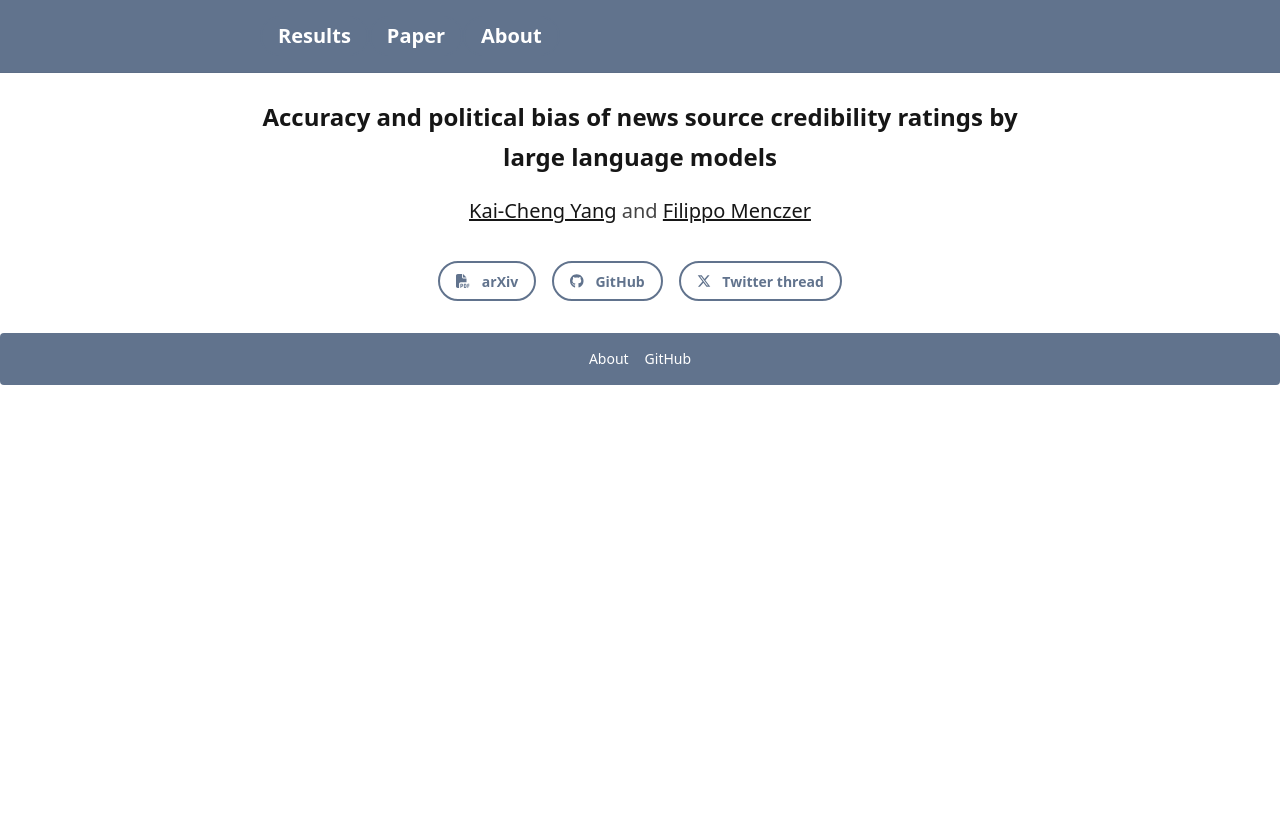
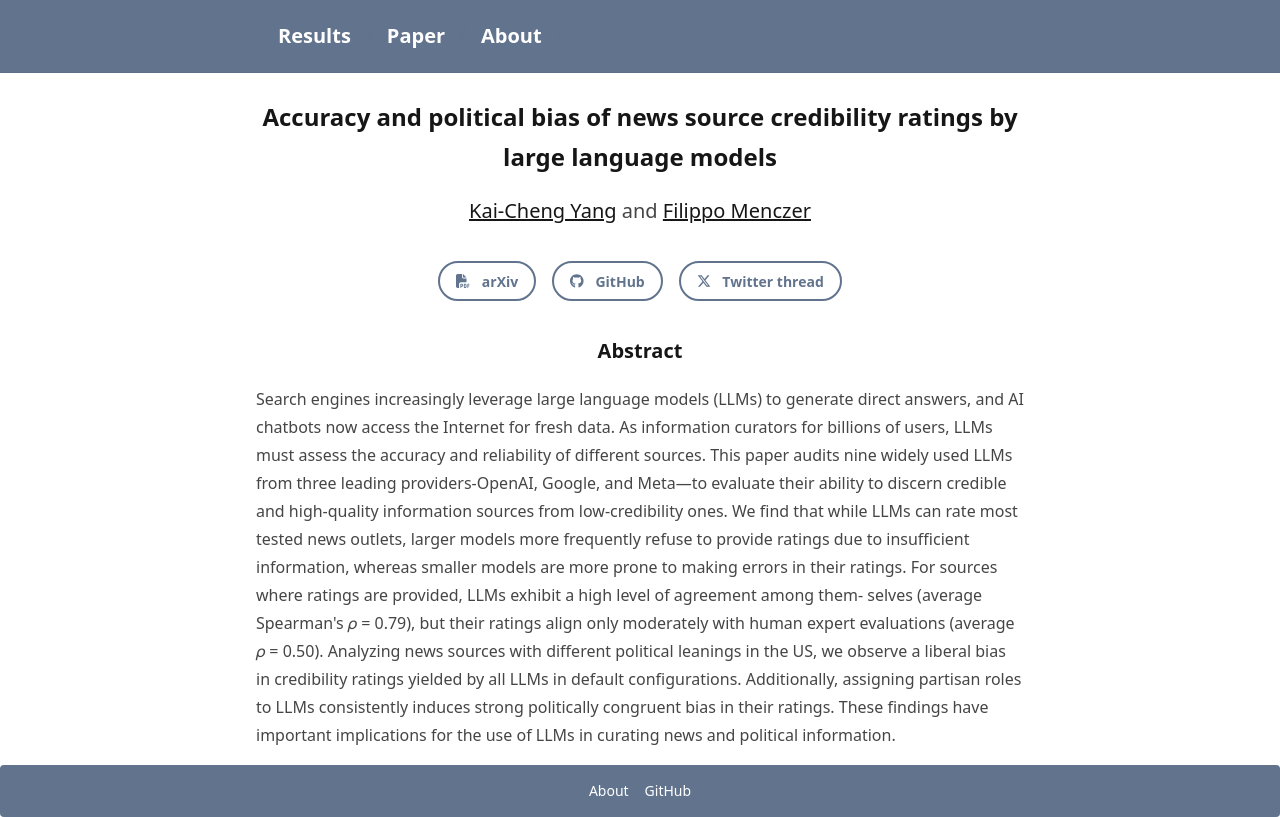
Before and after one commit to yang3kc/llm_domain_classification, a Vue app in the folder frontend/: page /paper-rating in a window 1280 px wide. Built offline with nearby package versions, Linux system fonts and the light colour scheme.

Commit message:
✨ feat(view): add title, authors, and abstract to PaperRatingView

```diff
--- a/frontend/src/views/PaperRatingView.vue
+++ b/frontend/src/views/PaperRatingView.vue
@@ -7,10 +7,13 @@ import Footer from '@/components/Footer.vue'
   <div>
     <NavBar />
     <div class="container mx-auto">
+      <!-- title  -->
       <div class="prose-h1 prose-2xl prose-slate text-center font-bold mt-6">Accuracy and political bias of news source credibility ratings by large language models</div>
+      <!-- authors -->
       <div class="prose prose-xl text-center prose-slate max-w-none my-4">
          <a href="https://www.kaichengyang.me" class="link link-neutral" target="_blank">Kai-Cheng Yang</a> and <a href="https://cnets.indiana.edu/fil" class="link link-neutral" target="_blank">Filippo Menczer</a>
       </div>
+      <!-- links -->
       <div class="flex justify-center gap-4 my-8">
         <div class="btn btn-neutral btn-outline">
           <a href="https://arxiv.org/abs/2304.00228" class="text-neutral" target="_blank">
@@ -28,6 +31,19 @@ import Footer from '@/components/Footer.vue'
           </a>
         </div>
       </div>
+      <!-- abstract -->
+      <div class="prose-h2 prose-xl prose-slate text-center font-bold my-4">Abstract</div>
+      <div class="prose prose prose-slate max-w-none my-4">
+        <p>
+        Search engines increasingly leverage large language models (LLMs) to generate direct answers, and AI chatbots now access the Internet for fresh data.
+        As information curators for billions of users, LLMs must assess the accuracy and reliability of different sources.
+        This paper audits nine widely used LLMs from three leading providers-OpenAI, Google, and Meta—to evaluate their ability to discern credible and high-quality information sources from low-credibility ones.
+        We find that while LLMs can rate most tested news outlets, larger models more frequently refuse to provide ratings due to insufficient information, whereas smaller models are more prone to making errors in their ratings.
+        For sources where ratings are provided, LLMs exhibit a high level of agreement among them- selves (average Spearman's 𝜌 = 0.79), but their ratings align only moderately with human expert evaluations (average 𝜌 = 0.50).
+        Analyzing news sources with different political leanings in the US, we observe a liberal bias in credibility ratings yielded by all LLMs in default configurations. Additionally, assigning partisan roles to LLMs consistently induces strong politically congruent bias in their ratings.
+        These findings have important implications for the use of LLMs in curating news and political information.
+        </p>
+      </div>
     </div>
     <Footer />
   </div>
```
